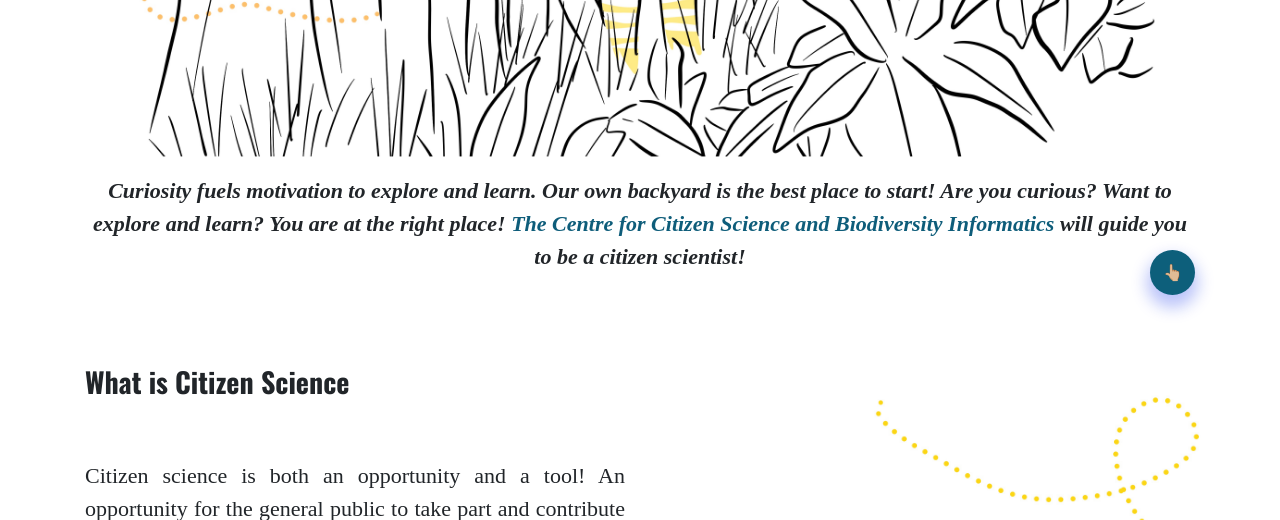
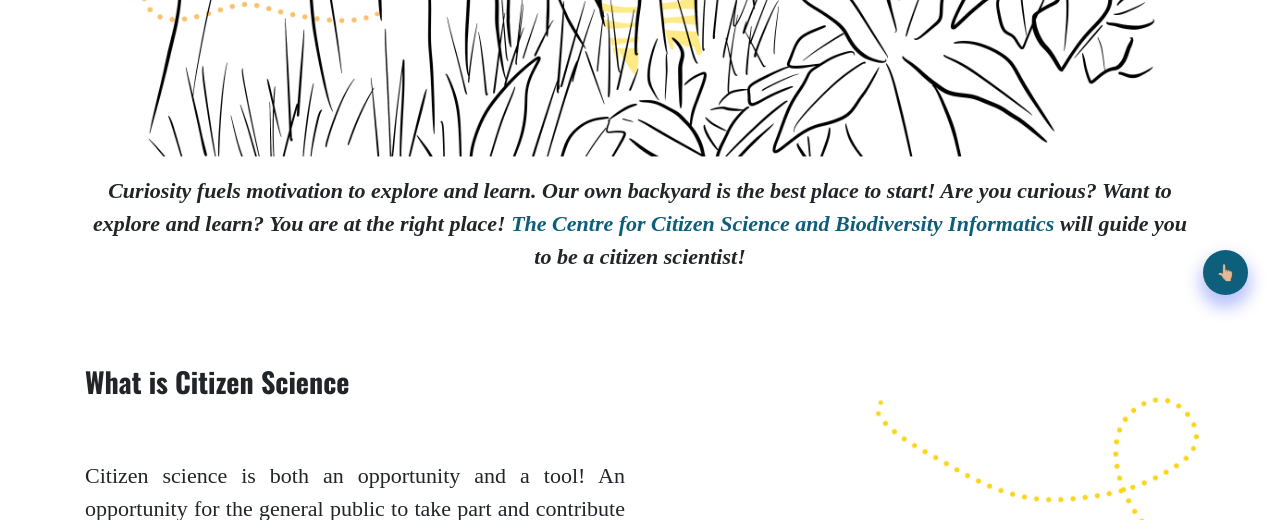
Before and after one commit to dinto/CCSBI, a Django app: page / in a window 1280 px wide; the page is wider, and only the part inside the window is pictured. Shown: the part 812-1332 px from the top of that part. Run offline with Django 4.2, Linux system fonts and the light colour scheme.

Commit message:
rearrage the work

```diff
--- a/CcsbiProject/templates/index.html
+++ b/CcsbiProject/templates/index.html
@@ -114,6 +114,7 @@
 	position: sticky;
 	/*margin-top: calc(100vh + var(--back-to-top-offset));*/
   margin-top: 700px;
+  margin-right: -10%;
 	bottom: 2.7em;
 	right: 2em;
   float: right;
```
